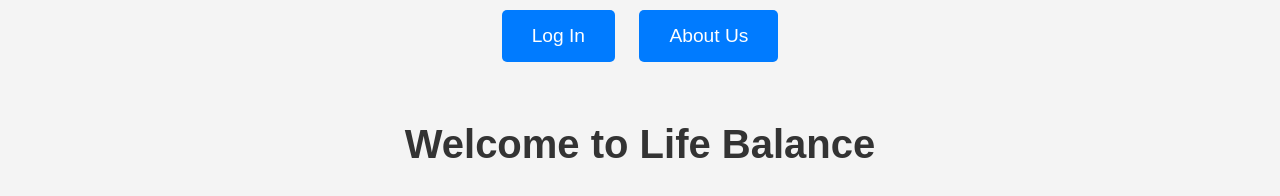
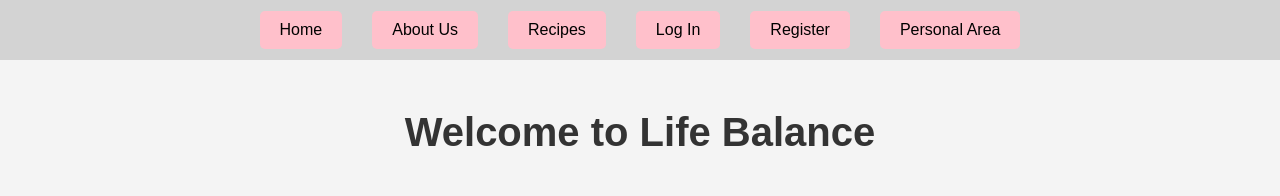
Before and after one commit to MichalBledi/LIFE_BALANCE, a website: page public/home.html in a window 1280 px wide. Drawn offline with Linux system fonts and the light colour scheme.

Commit message:
add navbar

```diff
--- a/public/home.html
+++ b/public/home.html
@@ -5,14 +5,30 @@
     <meta name="viewport" content="width=device-width, initial-scale=1.0">
     <title>Home</title>
     <link rel="stylesheet" href="home.css">
+    <link rel="stylesheet" href="navbar.css">
 </head>
 <body>
-    <div id="navbar">
-        <button id="loginButton" onclick="location.href='login.html'">Log In</button>
-        <button id="aboutUsButton" onclick="location.href='about.html'">About Us</button>
-    </div>
-    <h1 id="welcomeMessage">Welcome to Life Balance</h1>
+    <!-- סרגל הניווט יוטען כאן -->
+    <header>
+        <div id="navbar"></div>
+    </header>
+
+    <!-- תוכן עמוד הבית -->
+    <main>
+        <h1 id="welcomeMessage">Welcome to Life Balance</h1>
+    </main>
+
+    <!-- סקריפטים -->
     <script>
+        // טעינת ה-NAVBAR
+        fetch('navbar.html')
+            .then(response => response.text())
+            .then(html => {
+                document.getElementById('navbar').innerHTML = html;
+            })
+            .catch(err => console.error('Failed to load navbar:', err));
+
+        // הודעת ברוכים הבאים
         window.addEventListener('beforeunload', () => {
             localStorage.removeItem('user');
         });
```
Also changed, not shown: public/login.html (+20 -0 lines).
